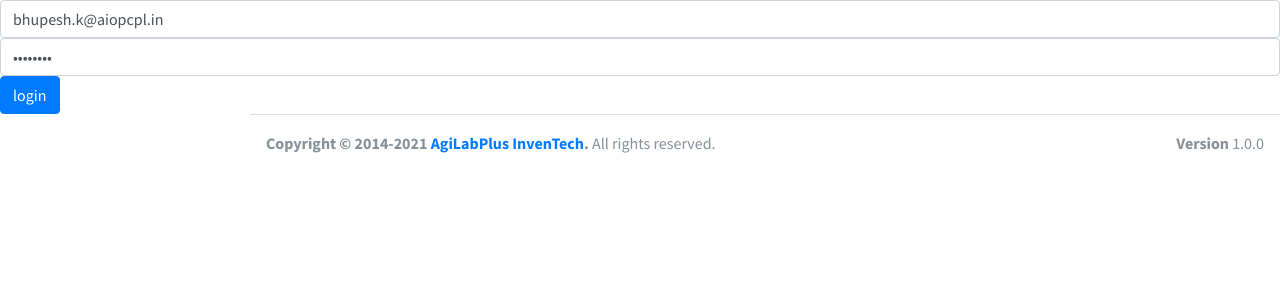
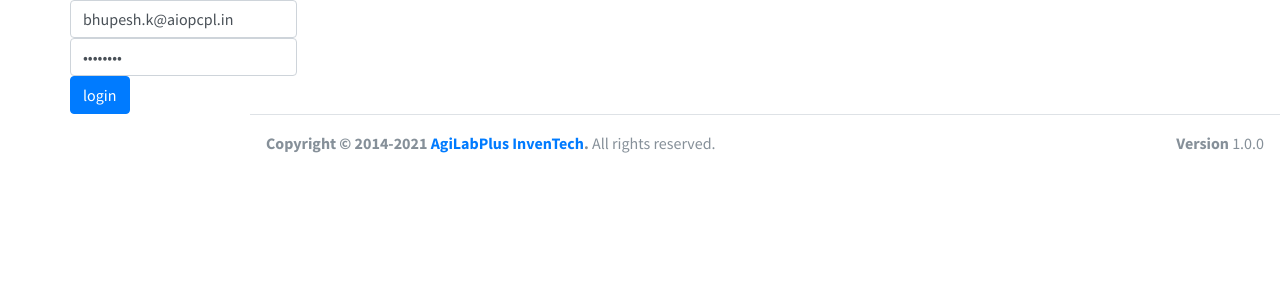
Before and after one commit to bhupesh-saptech/vrm, a CodeIgniter app: page /CI/ in a window 1280 px wide. Shown: the top 300 px of the page. Run offline with CodeIgniter, Linux system fonts and the light colour scheme; some libraries are stand-ins or nearby versions.

Commit message:
login.php changed

```diff
--- a/application/views/admin/login.php
+++ b/application/views/admin/login.php
@@ -1,12 +1,13 @@
 <?php
     require_once 'assets/incld/header.php';
-?>
-    <div>
-        <form>
-            <input type="text"      class="form-control"    name="mail_id"  value="bhupesh.k@aiopcpl.in">
-            <input type="password"  class="form-control"    name="pass_wd"  value="P@55word">
-            <input type="submit"    class="btn btn-primary" name="submit"   value="login">
-        </form>
+?>  <div class="container">
+        <div class="row">
+            <form>
+                <input type="text"      class="form-control"    name="mail_id"  value="bhupesh.k@aiopcpl.in">
+                <input type="password"  class="form-control"    name="pass_wd"  value="P@55word">
+                <input type="submit"    class="btn btn-primary" name="submit"   value="login">
+            </form>
+        </div>
     </div>
 <?php
     require_once 'assets/incld/jslib.php';
```
